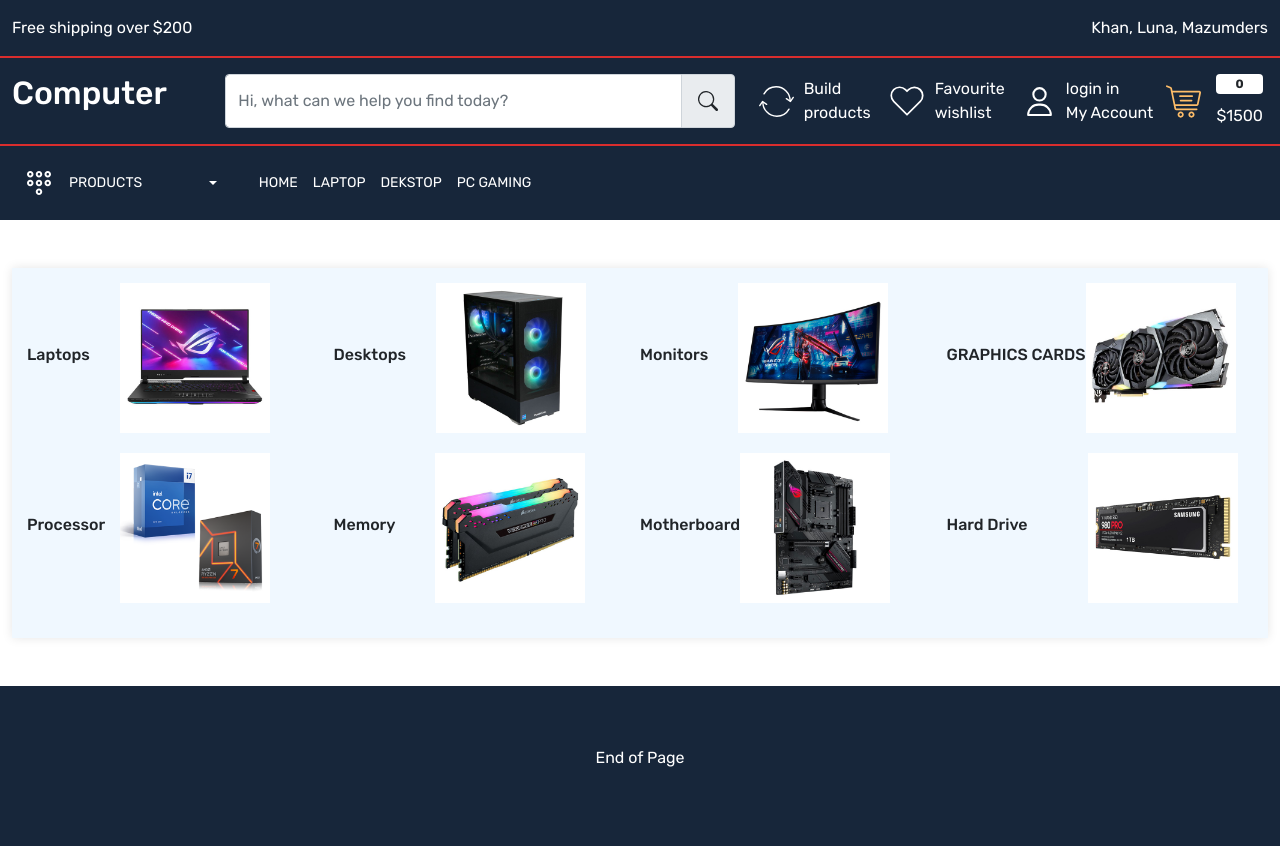
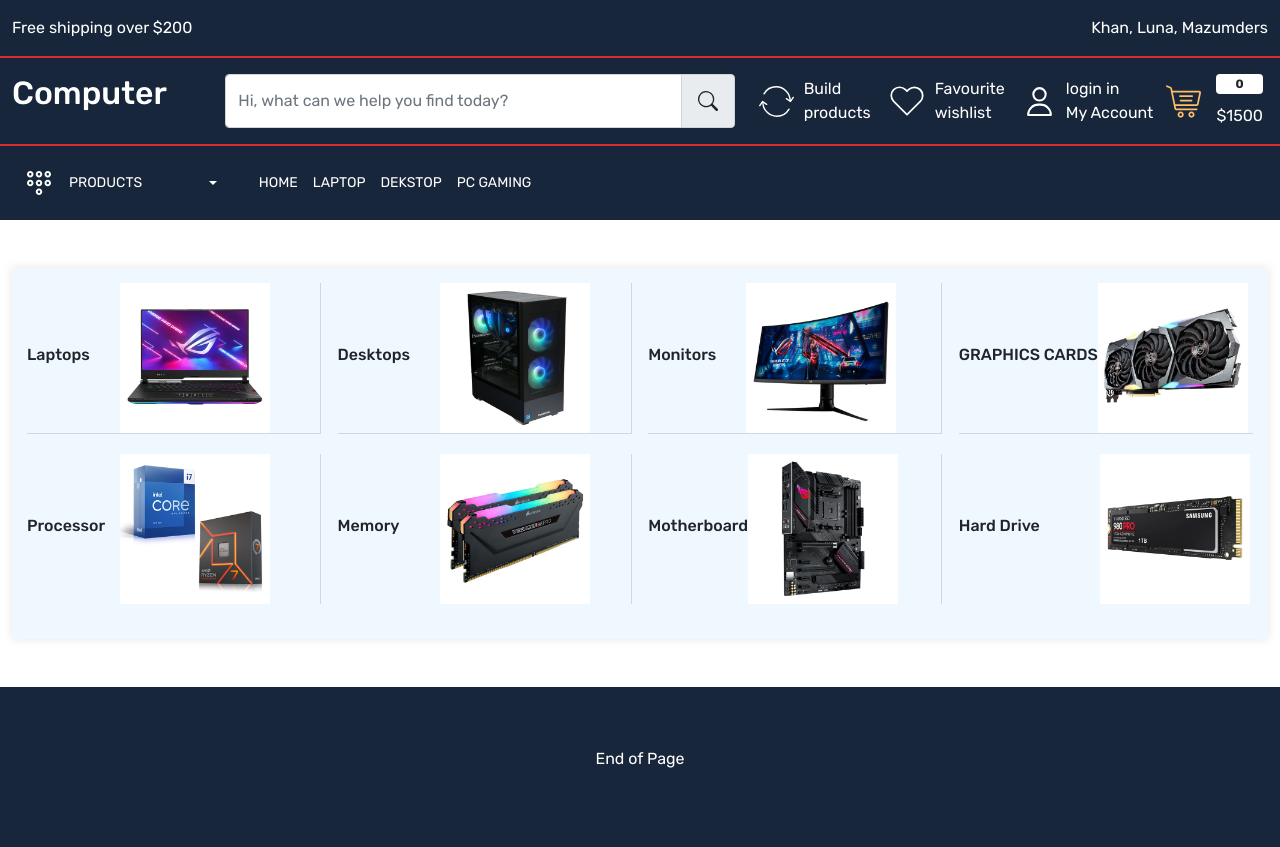
Before and after one commit to ishtiaq-khan/computer-store, a React (Create React App) app: page / in a window 1280 px wide. Built offline with nearby package versions, Linux system fonts and the light colour scheme.

Commit message:
created laptop page, fixed categories border

```diff
--- a/src/App.css
+++ b/src/App.css
@@ -133,11 +133,28 @@ a {
   flex-wrap: wrap;}
 
 .categories > div {
-  width: 25%; /* added fixed width */
+  width: 24%; /* added fixed width */
   margin-bottom: 20px; /* added margin to create space between rows */
+
+}
+.categories>div:nth-child(1),
+.categories>div:nth-child(2),
+.categories>div:nth-child(3),
+.categories>div:nth-child(4){
+  border-bottom: 1px solid #d0d7e3;
 }
 
+.categories>div:nth-child(1),
+.categories>div:nth-child(2),
+.categories>div:nth-child(3){
+  border-right: 1px solid #d0d7e3;
+}
 
+.categories>div:nth-child(5),
+.categories>div:nth-child(6),
+.categories>div:nth-child(7){
+  border-right: 1px solid #d0d7e3;
+}
 
 /*categories end */
 
```
